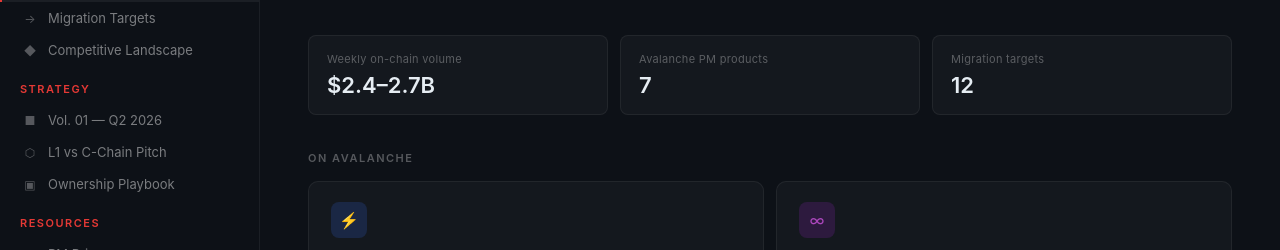
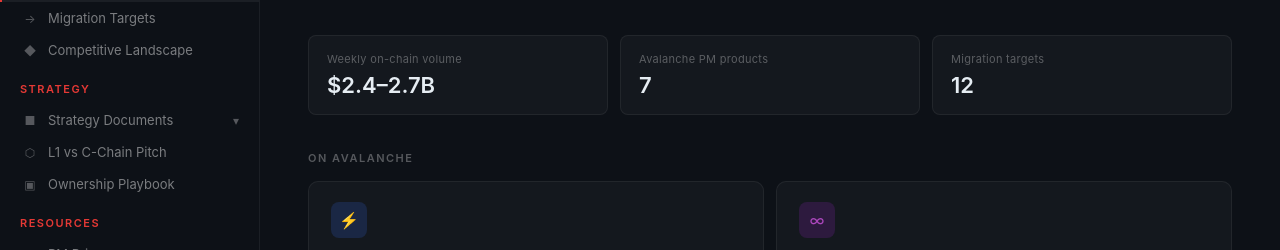
Before and after one commit to joeycannoliLABS/avax-prediction-markets, a Next.js app: page / in a window 1280 px wide. Shown: the part 136-386 px from the top of the page. Built offline with nearby package versions, Linux system fonts and the light colour scheme.

Commit message:
Update Sidebar.tsx

```diff
--- a/components/Sidebar.tsx
+++ b/components/Sidebar.tsx
@@ -2,6 +2,7 @@
 
 import Link from "next/link";
 import { usePathname } from "next/navigation";
+import { useState } from "react";
 
 const sections = [
   {
@@ -15,7 +16,9 @@
   {
     label: "STRATEGY",
     items: [
-      { name: "Vol. 01 — Q2 2026", icon: "■", href: "/strategy" },
+      { name: "Strategy Documents", icon: "■", href: null, expandable: true, children: [
+        { name: "Vol. 01 — Q2 2026", href: "https://drive.google.com/file/d/1q73dJt8eWTU1YmBl4gD35Sd18DN1kDY6/view?usp=drive_link", external: true },
+      ]},
       { name: "L1 vs C-Chain Pitch", icon: "⬡", href: "/l1-pitch" },
       { name: "Ownership Playbook", icon: "▣", href: "/ownership" },
     ],
@@ -30,6 +33,11 @@
 
 export default function Sidebar() {
   const pathname = usePathname();
+  const [expandedItems, setExpandedItems] = useState<Record<string, boolean>>({});
+
+  const toggleExpand = (name: string) => {
+    setExpandedItems(prev => ({ ...prev, [name]: !prev[name] }));
+  };
 
   return (
     <aside
@@ -69,7 +77,64 @@
           >
             {section.label}
           </div>
-          {section.items.map((item) => {
+          {section.items.map((item: any) => {
+            if (item.expandable) {
+              const isExpanded = expandedItems[item.name] || false;
+              return (
+                <div key={item.name}>
+                  <div
+                    onClick={() => toggleExpand(item.name)}
+                    style={{
+                      padding: "8px 20px",
+                      display: "flex",
+                      alignItems: "center",
+                      gap: 10,
+                      cursor: "pointer",
+                      borderLeft: "2px solid transparent",
+                      transition: "all 0.15s ease",
+                    }}
+                  >
+                    <span style={{ fontSize: 12, color: "var(--text-tertiary)", width: 16, textAlign: "center" }}>
+                      {item.icon}
+                    </span>
+                    <span style={{ fontSize: 13, color: "var(--text-secondary)", fontWeight: 400, flex: 1 }}>
+                      {item.name}
+                    </span>
+                    <span style={{
+                      fontSize: 12,
+                      color: "var(--text-tertiary)",
+                      transition: "transform 0.2s",
+                      transform: isExpanded ? "rotate(180deg)" : "rotate(0deg)",
+                    }}>
+                      ▾
+                    </span>
+                  </div>
+                  {isExpanded && item.children?.map((child: any) => (
+                    <a
+                      key={child.name}
+                      href={child.href}
+                      target="_blank"
+                      rel="noopener noreferrer"
+                      style={{
+                        padding: "6px 20px 6px 48px",
+                        display: "flex",
+                        alignItems: "center",
+                        gap: 8,
+                        textDecoration: "none",
+                        borderLeft: "2px solid transparent",
+                        transition: "all 0.15s ease",
+                      }}
+                    >
+                      <span style={{ fontSize: 12, color: "var(--text-secondary)", fontWeight: 400 }}>
+                        {child.name}
+                      </span>
+                      <span style={{ fontSize: 10, color: "var(--text-tertiary)" }}>↗</span>
+                    </a>
+                  ))}
+                </div>
+              );
+            }
+
             const active = pathname === item.href;
             return (
               <Link
```
